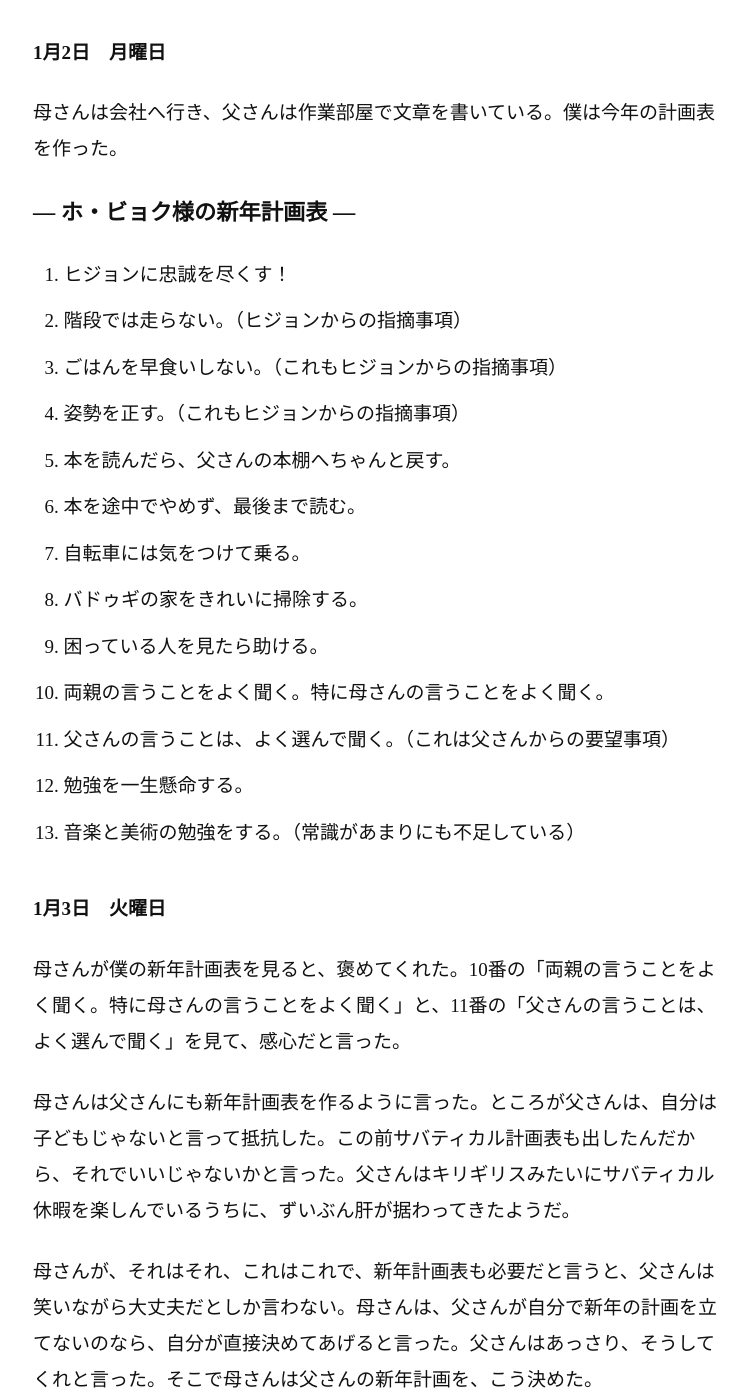
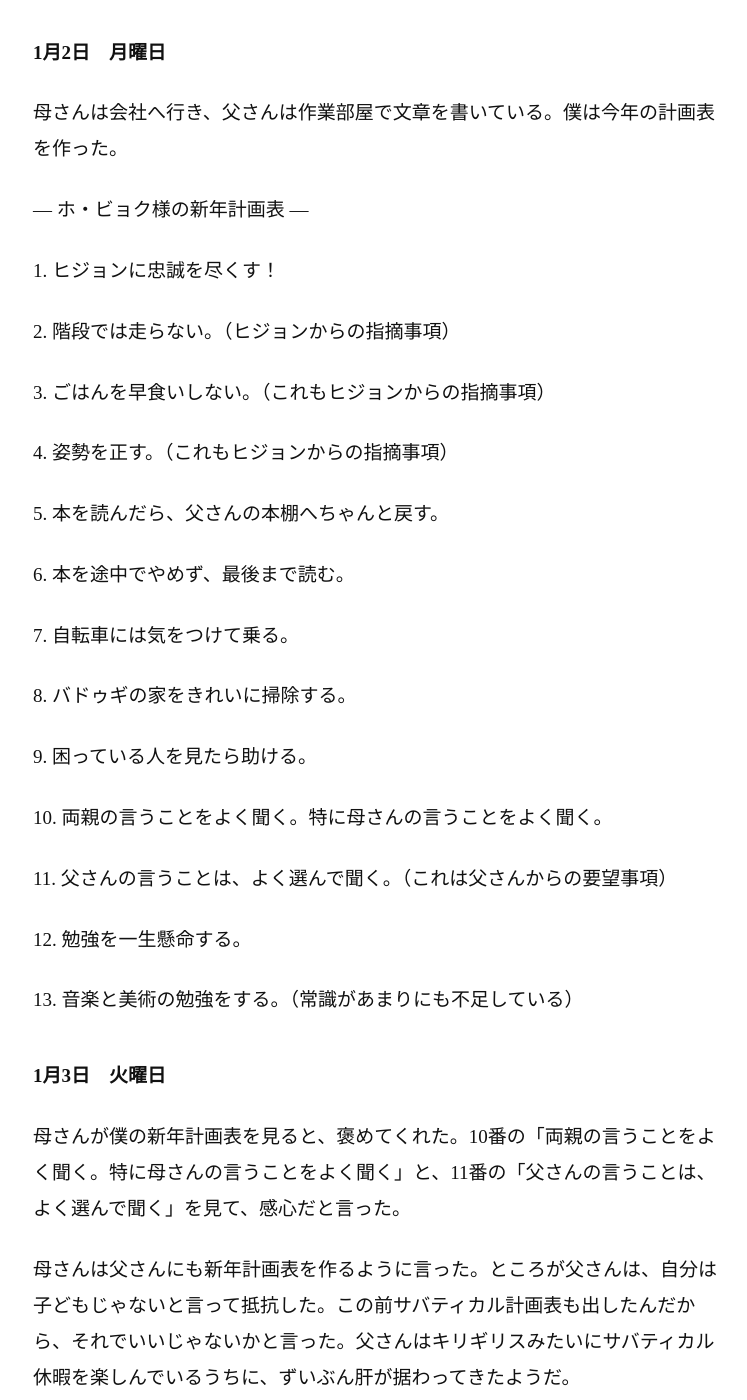
Before and after one commit to Jin-in-Seoul/Jin-in-Seoul, a Jekyll site: the page built from sweater/ja/chapter-11/index.html, in a window 1280 px wide and 1400 px high, scrolled down 1083 px. Shown: the whole window, without its empty margins (197-944 px from the left). Built offline with Jekyll 4.4.1, drawn with Linux system fonts in a browser that asks for light colours; some of the changed text lies outside the part shown.

Commit message:
Fix Japanese Sweater January paragraph structure

```diff
--- a/sweater/ja/chapter-11/index.html
+++ b/sweater/ja/chapter-11/index.html
@@ -33,33 +33,29 @@
 <p>叔父さんのおかげでぐずぐずせず早く出発したせいか、少しも渋滞せず無事にソウルへ着いた。</p>
 <p class="entry-date"><strong>1月2日　月曜日</strong></p>
 <p>母さんは会社へ行き、父さんは作業部屋で文章を書いている。僕は今年の計画表を作った。</p>
-<h3>― ホ・ビョク様の新年計画表 ―</h3>
-<ol>
-<li>ヒジョンに忠誠を尽くす！</li>
-<li>階段では走らない。（ヒジョンからの指摘事項）</li>
-<li>ごはんを早食いしない。（これもヒジョンからの指摘事項）</li>
-<li>姿勢を正す。（これもヒジョンからの指摘事項）</li>
-<li>本を読んだら、父さんの本棚へちゃんと戻す。</li>
-<li>本を途中でやめず、最後まで読む。</li>
-<li>自転車には気をつけて乗る。</li>
-<li>バドゥギの家をきれいに掃除する。</li>
-<li>困っている人を見たら助ける。</li>
-<li>両親の言うことをよく聞く。特に母さんの言うことをよく聞く。</li>
-<li>父さんの言うことは、よく選んで聞く。（これは父さんからの要望事項）</li>
-<li>勉強を一生懸命する。</li>
-<li>音楽と美術の勉強をする。（常識があまりにも不足している）</li>
-</ol>
+<p>― ホ・ビョク様の新年計画表 ―</p>
+<p>1. ヒジョンに忠誠を尽くす！</p>
+<p>2. 階段では走らない。（ヒジョンからの指摘事項）</p>
+<p>3. ごはんを早食いしない。（これもヒジョンからの指摘事項）</p>
+<p>4. 姿勢を正す。（これもヒジョンからの指摘事項）</p>
+<p>5. 本を読んだら、父さんの本棚へちゃんと戻す。</p>
+<p>6. 本を途中でやめず、最後まで読む。</p>
+<p>7. 自転車には気をつけて乗る。</p>
+<p>8. バドゥギの家をきれいに掃除する。</p>
+<p>9. 困っている人を見たら助ける。</p>
+<p>10. 両親の言うことをよく聞く。特に母さんの言うことをよく聞く。</p>
+<p>11. 父さんの言うことは、よく選んで聞く。（これは父さんからの要望事項）</p>
+<p>12. 勉強を一生懸命する。</p>
+<p>13. 音楽と美術の勉強をする。（常識があまりにも不足している）</p>
 <p class="entry-date"><strong>1月3日　火曜日</strong></p>
 <p>母さんが僕の新年計画表を見ると、褒めてくれた。10番の「両親の言うことをよく聞く。特に母さんの言うことをよく聞く」と、11番の「父さんの言うことは、よく選んで聞く」を見て、感心だと言った。</p>
 <p>母さんは父さんにも新年計画表を作るように言った。ところが父さんは、自分は子どもじゃないと言って抵抗した。この前サバティカル計画表も出したんだから、それでいいじゃないかと言った。父さんはキリギリスみたいにサバティカル休暇を楽しんでいるうちに、ずいぶん肝が据わってきたようだ。</p>
 <p>母さんが、それはそれ、これはこれで、新年計画表も必要だと言うと、父さんは笑いながら大丈夫だとしか言わない。母さんは、父さんが自分で新年の計画を立てないのなら、自分が直接決めてあげると言った。父さんはあっさり、そうしてくれと言った。そこで母さんは父さんの新年計画を、こう決めた。</p>
-<h3>― 父さんホ・スジョンの新年計画表 ―</h3>
-<ol>
-<li>むやみに食べ続ければ、豚になるのは免れない。</li>
-<li>食後に歯を磨かなければ、入れ歯になるのは免れない。</li>
-<li>むやみやたらに金を使えば、乞食になるのは免れない。</li>
-<li>妻の言うことを聞かなければ、独り者になるのは免れない。</li>
-</ol>
+<p>― 父さんホ・スジョンの新年計画表 ―</p>
+<p>1. むやみに食べ続ければ、豚になるのは免れない。</p>
+<p>2. 食後に歯を磨かなければ、入れ歯になるのは免れない。</p>
+<p>3. むやみやたらに金を使えば、乞食になるのは免れない。</p>
+<p>4. 妻の言うことを聞かなければ、独り者になるのは免れない。</p>
 <p>母さんは父さんの新年計画表を印刷し、父さんの作業部屋と寝室に貼っておいた。父さんの顔には、不安の色がありありと浮かんでいる。特に4番に大きく動揺しているようだ。</p>
 <p class="entry-date"><strong>1月4日　水曜日</strong></p>
 <p>ヒジョンと一緒に、区役所が運営する保育園へボランティアに行ってきた。冬休みのあいだ、毎週水曜日の朝9時から1時までボランティアをすることにした。実際、ボランティアといっても、先生がちびっ子たちを集めるのを手伝い、ちびっ子たちがおやつを食べるのを手伝い、ちびっ子たちが遊ぶのを手伝い、ちびっ子たちが散らかした靴箱を片づけるのを手伝い、ちびっ子たちが昼ごはんを食べるのを手伝い、先生が掃除するのを手伝い、汚れた窓ガラスを拭くのを手伝い、昨日降った雪を片づけるのを手伝うだけだ。ああ、腰が痛い！</p>
@@ -68,7 +64,10 @@
 <p>今朝、ヒジョンのお見舞いに行ってきた。昨夜ぐっすり眠ったせいか、ヒジョンの具合は心配したほど悪くなかった。ヒジョンのお母さんが作ってくれたココアを一緒に飲んで、家へ帰った。</p>
 <p>家へ帰ると、バドゥギが跡形もなく消えていた。門も確かに閉まっていたのに、きれいさっぱりいなくなっていた。父さんに聞くと、父さんも知らないと言う。父さんは午前中ずっと作業部屋にいたそうだ。門以外に、バドゥギが外へ出られる場所は一か所もない。僕はシャーロック・ホームズになって、家の中を隅々まで調べた。いつもと変わったところは一つもなかった。ただ、一つ気になるのは、バドゥギの餌入れまで一緒に消えていたことだ。僕が父さんに、バドゥギの餌入れもなくなっていると言うと、父さんは犬泥棒が入ったらしいと言った。僕は両脚から力が抜け、その場にへたり込んでしまった。</p>
 <p>父さんと一時間以上、近所を探し回ったけれど、バドゥギの痕跡は見つからなかった。僕は泣きすぎて、両目がぱんぱんに腫れてしまった。父さんは僕に、別の子犬を一匹買ってやると言ったけれど、気持ちは晴れなかった。うちのバドゥギの代わりなんて、絶対にほかの子犬にはできない。</p>
-<p>へとへとになって門を開けると、庭でバドゥギが尻尾を振りながら僕のところへ走ってきた。父さんと僕は驚きすぎて、ぼう然とお互いの顔を見た。「バドゥギ、お前いったいどこへ行ってたんだ？」「ワンワンワン」僕はうれしくて、バドゥギを抱きしめ、何度もなでてやった。ところがバドゥギは何度も体を引き、僕のズボンを噛んで引っぱった。そして家の裏へ素早く走っていった。バドゥギが振り返って僕たちを見ながら吠えたので、父さんと僕は何かおかしいと気づき、後を追った。もう心配は全部消え、そこにいったい何があるのか気になった。</p>
+<p>へとへとになって門を開けると、庭でバドゥギが尻尾を振りながら僕のところへ走ってきた。父さんと僕は驚きすぎて、ぼう然とお互いの顔を見た。</p>
+<p>「バドゥギ、お前いったいどこへ行ってたんだ？」</p>
+<p>「ワンワンワン」</p>
+<p>僕はうれしくて、バドゥギを抱きしめ、何度もなでてやった。ところがバドゥギは何度も体を引き、僕のズボンを噛んで引っぱった。そして家の裏へ素早く走っていった。バドゥギが振り返って僕たちを見ながら吠えたので、父さんと僕は何かおかしいと気づき、後を追った。もう心配は全部消え、そこにいったい何があるのか気になった。</p>
 <p>バドゥギは家の裏の塀の下にできた小さな穴から外へ出た。このやろう、こんなところに小さな穴を掘って、飼い主に黙って外出してたのか。まさか僕に黙って外泊までしてたんじゃないだろうな。このけしからんやつ！</p>
 <p>バドゥギは塀の向こうで、ずっとワンワンワンと吠えていた。父さんと僕は塀を越えられないので、門から外へ出て家の裏へ回った。バドゥギは僕たちを見ると走り出した。父さんと僕はバドゥギを追いかけて、しばらく走った。バドゥギは路地の突き当たりにある排水口の前で止まった。そして僕たちに早く来いというように吠えた。</p>
 <p>排水口の中には、母猫一匹と子猫三匹が、力尽きて死にかけていた。父さんはコートを脱ぎ、子猫三匹をそっと包んだ。母猫が一度うなったけれど、バドゥギがワンワン吠えると、母猫は落ち着いた。僕も父さんのようにコートを脱ぎ、母猫をそっと包んだ。バドゥギは排水口の奥に落ちていた自分の餌入れをくわえた。僕たちは急いで家へ戻った。</p>
@@ -207,12 +206,10 @@
 <p>学校が始まった。自習時間に、ヒジョンがプレゼントしてくれた本を取り出して読んだ。ドンワンとジョングが何の本かと聞いたけれど、僕は答える代わりに、ふっと笑っただけだった。</p>
 <p class="entry-date"><strong>1月31日　火曜日</strong></p>
 <p>ヒジョンがプレゼントしてくれた、つまり父さんがラーメンの汁をあちこちにつけた、マリオ・バルガス＝リョサの『若い小説家への手紙』を全部読み終えた。これから僕の夢は、小説家だ。これから先、この夢は絶対に変わらない。今日、僕は小説家としての覚悟も心に刻んだ。</p>
-<h3>― 小説家ホ・ビョク様の覚悟 ―</h3>
-<ol>
-<li>体の中にサナダムシを一匹飼う。</li>
-<li>サナダムシと一緒に映画も見て、書店にも行く。これからはいつも一緒だ。</li>
-<li>僕はサナダムシの言うとおりにし、サナダムシの忠実なしもべになる。</li>
-</ol>
+<p>― 小説家ホ・ビョク様の覚悟 ―</p>
+<p>1. 体の中にサナダムシを一匹飼う。</p>
+<p>2. サナダムシと一緒に映画も見て、書店にも行く。これからはいつも一緒だ。</p>
+<p>3. 僕はサナダムシの言うとおりにし、サナダムシの忠実なしもべになる。</p>
 <p>まさか、そのサナダムシがヒジョンってことはないよな？</p>
     </section>
     {% include footer.html %}
```
